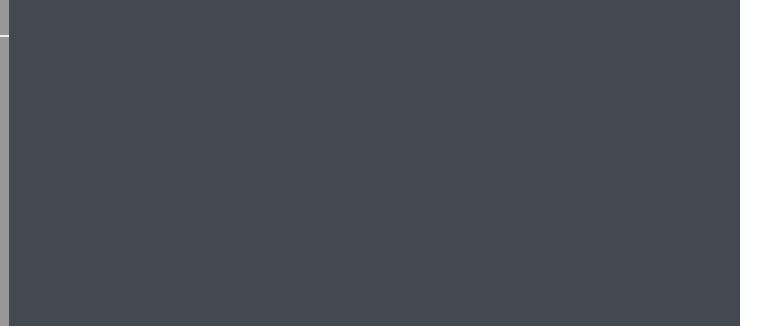
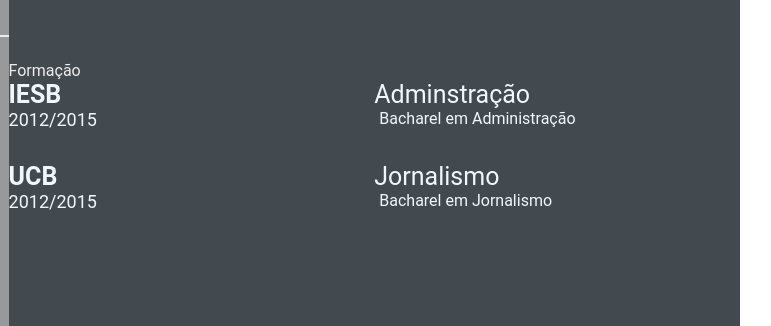
Before and after one commit to vazfernando/ebacdevweekgit.github.io, a plain HTML site: page dia02/index.html in a window 1280 px wide. Shown: the part 353-679 px from the top of the page, 412-1183 px from the left. Drawn offline with Linux system fonts and the light colour scheme.

Commit message:
Formação Acadêmica (#4)

```diff
--- a/dia02/index.html
+++ b/dia02/index.html
@@ -70,7 +70,34 @@
                         </div>
                     </div>
                 </section>
+                <div class="education gap">
+                    <div class="right-title">Formação</div>
+                    <div class="education-contents">
+                        <div class="education-left">
+                            <p class="education-school-name">IESB</p>
+                            <p class="educationp-time-period">2012/2015</p>
+                        </div>
+                        <div class="education-right">
+                            <p class="education-subject">Adminstração</p>
+                            <p class="education-desc">
+                                Bacharel em Administração
+                            </p>
+                        </div>
+                    </div>
+                    <div class="education-contents">
+                        <div class="education-left">
+                            <p class="education-school-name">UCB</p>
+                            <p class="educationp-time-period">2012/2015</p>
+                        </div>
+                        <div class="education-right">
+                            <p class="education-subject">Jornalismo</p>
+                            <p class="education-desc">
+                                Bacharel em Jornalismo
+                            </p>
+                        </div>
+                    </div>
                 </section>
+            </section>
     </main>
 </body>
 </html>
```
